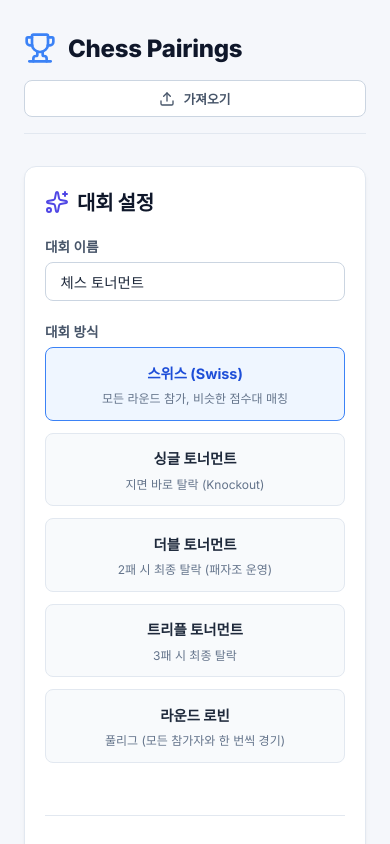
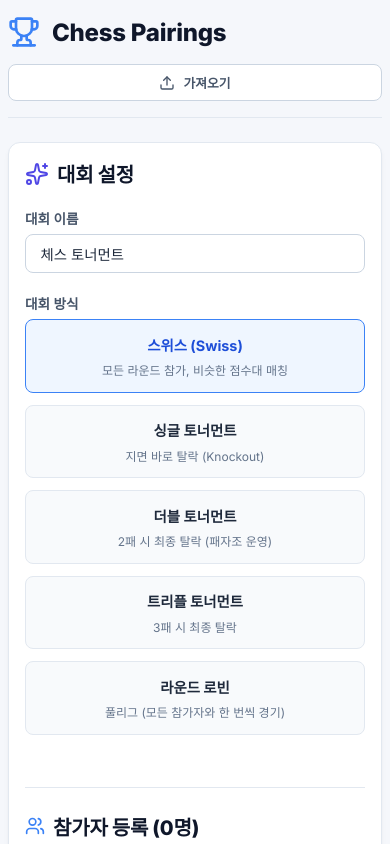
Before and after one commit to Speerchess/swiss-system, a React (Vite) app: page / in a window 390 px wide. Shown: the top 844 px of the page. Built offline with nearby package versions, Linux system fonts and the light colour scheme.

Commit message:
Optimize viewport overflow constraints and styles to completely prevent mobile horizontal scroll

```diff
--- a/src/index.css
+++ b/src/index.css
@@ -829,12 +829,27 @@ tr input[type="number"]:focus {
   color: #0f172a;
 }
 
-/* Mobile Responsiveness Improvements */
+/* Mobile Responsiveness Improvements & Scroll Prevention */
+html, body {
+  overflow-x: hidden;
+  max-width: 100%;
+  width: 100%;
+  box-sizing: border-box;
+}
+
 @media (max-width: 768px) {
+  .app-container {
+    padding: 1rem 0.5rem;
+    overflow-x: hidden;
+    max-width: 100%;
+    width: 100%;
+  }
+
   .app-header {
     flex-direction: column;
     align-items: flex-start;
     gap: 1rem;
+    margin-bottom: 1.5rem;
   }
 
   .header-actions {
@@ -869,16 +884,45 @@ tr input[type="number"]:focus {
   }
 
   .glass-card {
-    padding: 1.25rem;
+    padding: 1rem;
   }
 
   .tabs {
     gap: 0.2rem;
+    margin-bottom: 1rem;
   }
 
   .tab-btn {
-    padding: 0.4rem 0.7rem;
+    padding: 0.4rem 0.6rem;
     font-size: 0.75rem;
+  }
+
+  /* Compact Table styling on Mobile */
+  th, td {
+    padding: 0.5rem 0.4rem !important;
+    font-size: 0.75rem !important;
+  }
+
+  .pairings-table th, .pairings-table td {
+    padding: 0.5rem 0.3rem !important;
+  }
+
+  /* Make name columns wrap or stay clean */
+  .pairings-table td:nth-child(2),
+  .pairings-table td:nth-child(6) {
+    max-width: 90px;
+    overflow: hidden;
+    text-overflow: ellipsis;
+    white-space: nowrap;
+  }
+
+  .btn-result {
+    padding: 0.25rem 0.4rem !important;
+    font-size: 0.7rem !important;
+  }
+
+  .result-buttons {
+    gap: 0.15rem !important;
   }
 
   div[style*="display: grid; grid-template-columns: 1fr 1fr"] {
```
